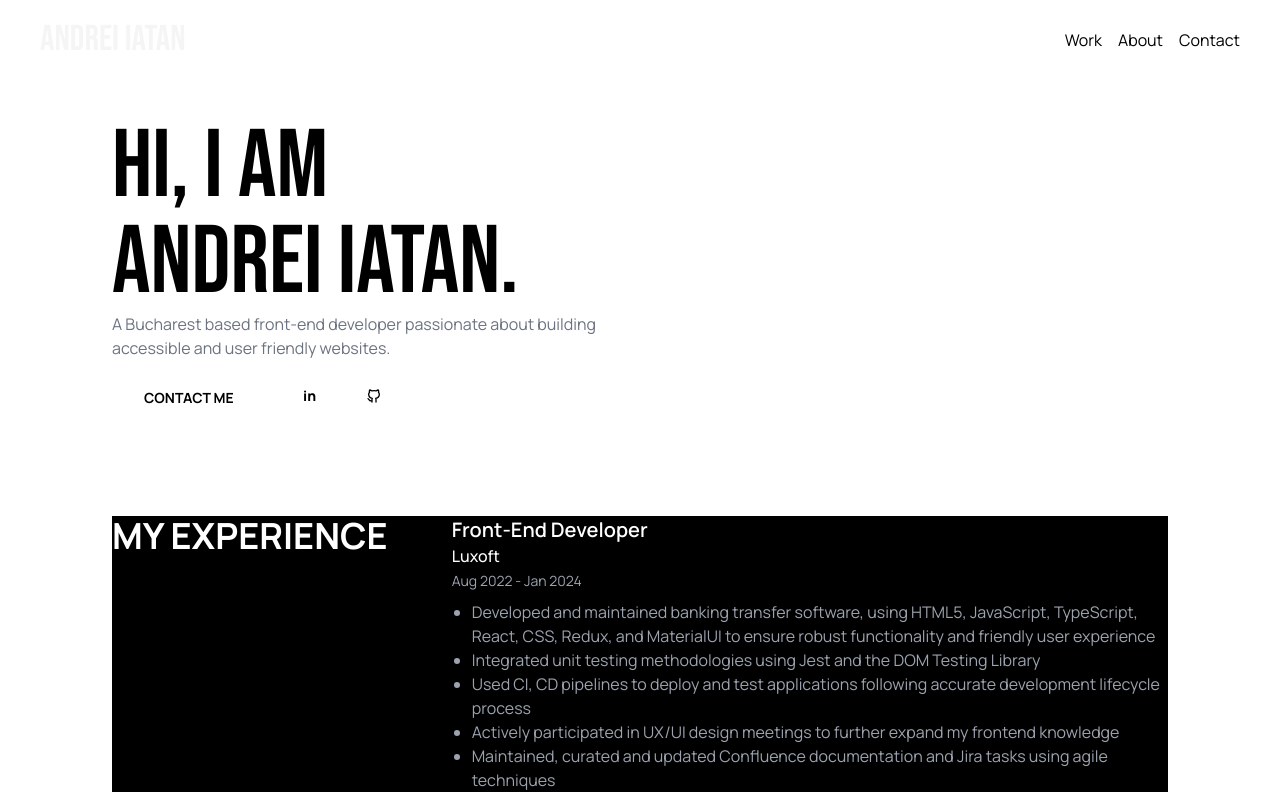
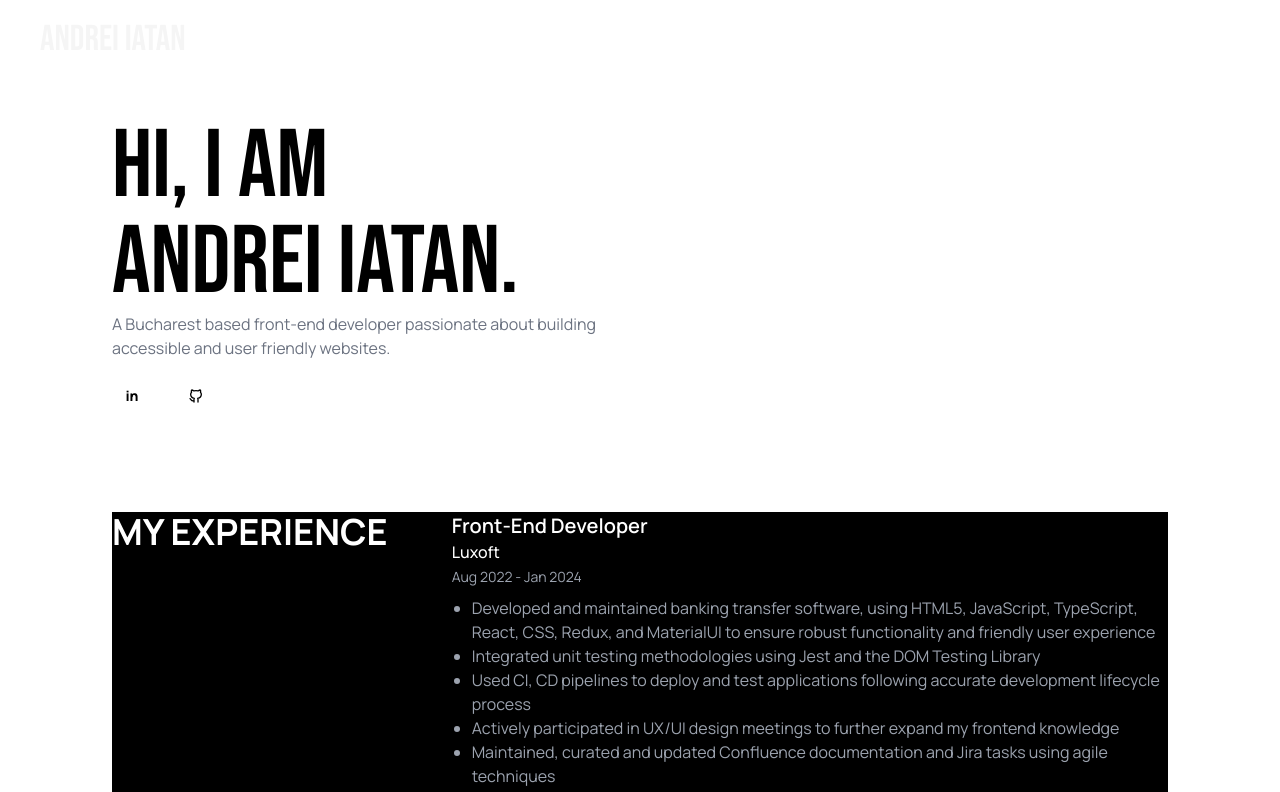
Before and after one commit to iataand/portfolio-website, a Next.js app: page / in a window 1280 px wide. Shown: the top 792 px of the page. Built offline with nearby package versions, Linux system fonts and the light colour scheme.

Commit message:
comment features that are not yet done

```diff
--- a/src/components/header.tsx
+++ b/src/components/header.tsx
@@ -16,9 +16,9 @@ export default function Header() {
       <p className="font-title text-4xl text-muted">Andrei Iatan </p>
       <div className="hidden sm:block">
         <div className="flex gap-4">
-          <p>Work</p>
+          {/* <p>Work</p>
           <p>About</p>
-          <p>Contact</p>
+          <p>Contact</p> */}
         </div>
       </div>
       <div className="sm:hidden">
--- a/src/components/hero.tsx
+++ b/src/components/hero.tsx
@@ -14,9 +14,9 @@ export default function Hero() {
           accessible and user friendly websites.
         </p>
         <div className="mt-4 flex gap-6">
-          <Button variant="accent" size="lg">
+          {/* <Button variant="accent" size="lg">
             CONTACT ME
-          </Button>
+          </Button> */}
           <Link href="https://www.linkedin.com/in/andrei-sebastian-iatan-8a026919b/">
             <Button variant="secondary" size="icon">
               <p className="font-extrabold text-accent">in</p>
```
